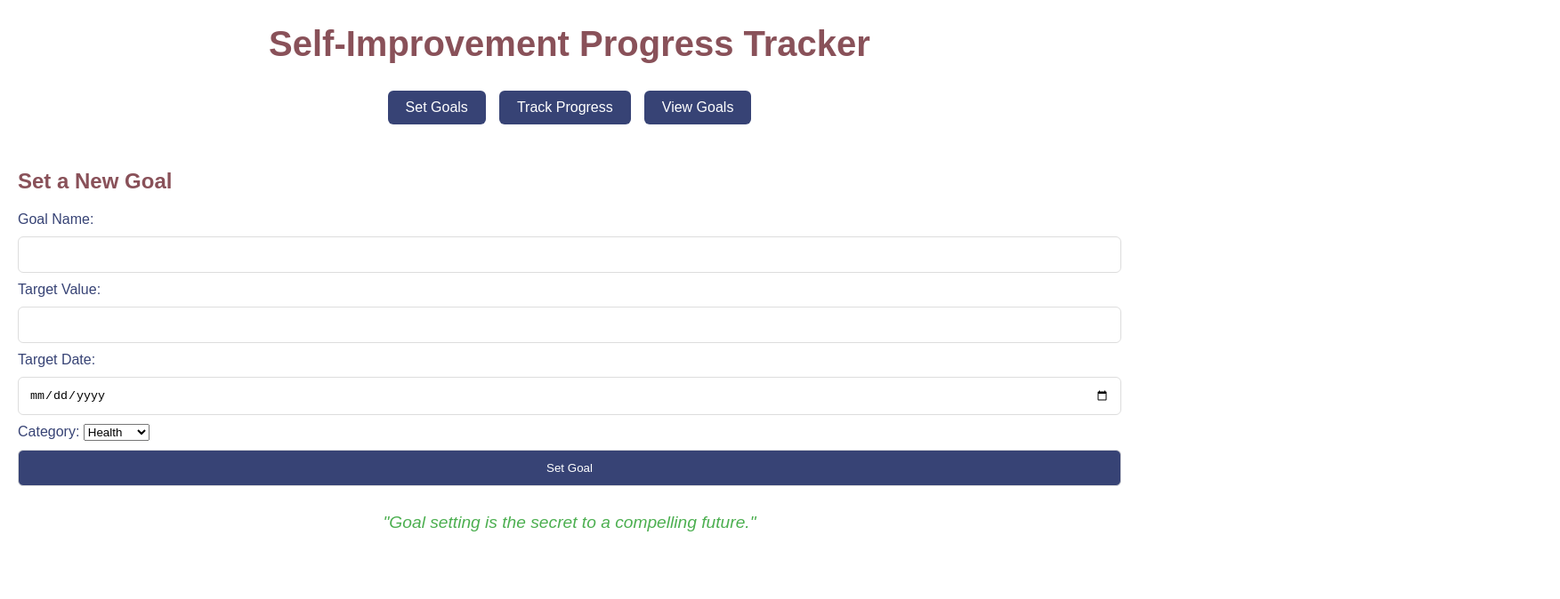
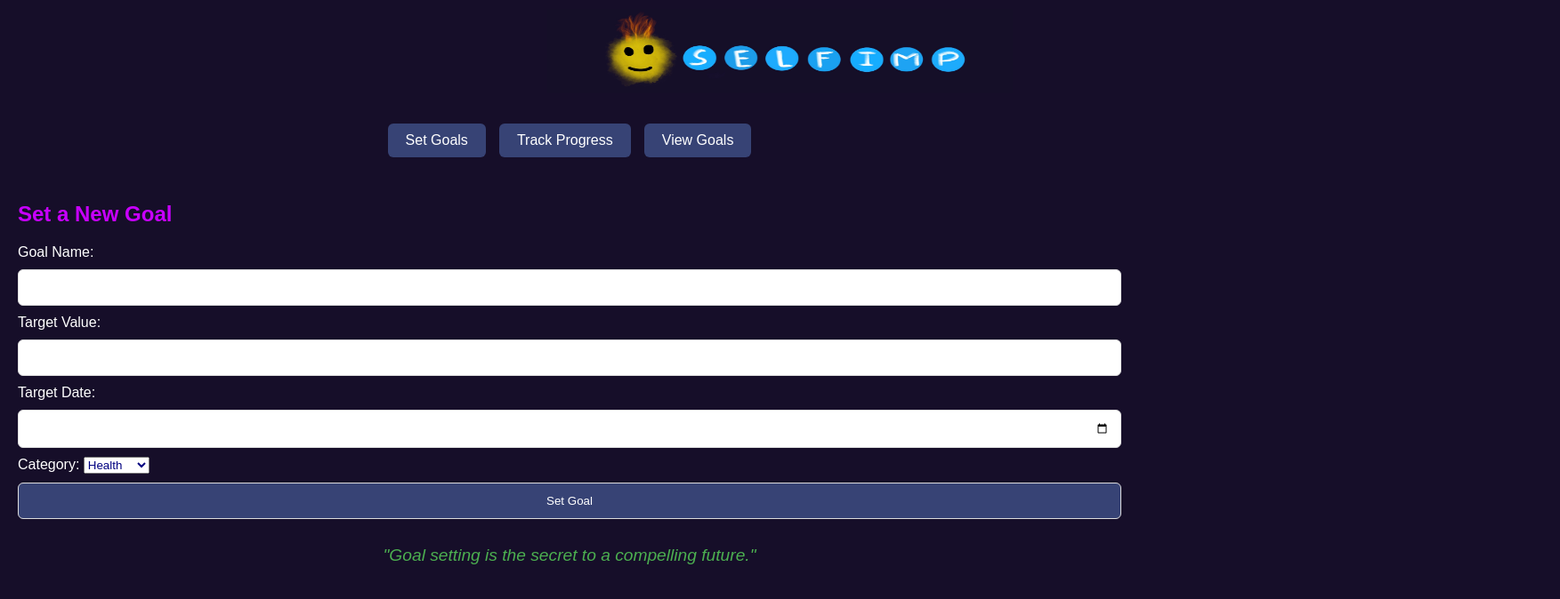
Before and after one commit to advithisherugar/self-tracker-miniproject, a plain HTML site: page tracker/index.html in a window 1280 px wide. Shown: the whole page at 89% size, 1753 px wide, since content can reach past the window. Drawn offline with nearby package versions, Linux system fonts and the light colour scheme.

Commit message:
basic design

```diff
--- a/tracker/index.html
+++ b/tracker/index.html
@@ -10,7 +10,10 @@
 <body>
 
 <header>
-    <h1 align="center">Self-Improvement Progress Tracker</h1>
+    <div class="dlg">
+        <img class="mlg" src="log.jpg" alt="logo">
+
+    </div>
 </header>
 
 <main>
@@ -35,7 +38,7 @@
             <input type="date" id="goalDate" name="goalDate" required>
 
             <label for="category">Category:</label>
-            <select id="category" name="category" required>
+            <select class="text1" id="category" name="category" required>
                 <option value="Health">Health</option>
                 <option value="Learning">Learning</option>
                 <option value="Work">Work</option>
--- a/tracker/style.css
+++ b/tracker/style.css
@@ -1,8 +1,22 @@
+*{
+    color:white;
+}
+.text1{
+    color:navy
+}
+.hed{
+    color:white
+}
+.mlg{
+    width: 523px;
+    height: 95px;
+    margin:10px 615px
+}
 body {
     font-family: 'Arial', sans-serif;
     margin: 0;
     padding: 0;
-
+    background-color: #160e29;
     background-size: cover;
     color: #374375;
 }
@@ -24,7 +38,7 @@ main {
 }
 
 h1, h2 {
-    color: #895159;
+    color:#c800ff;
     font-weight: 600;
 }
 
```
Also changed, not shown: tracker/log.jpg (added), 1 other file.
